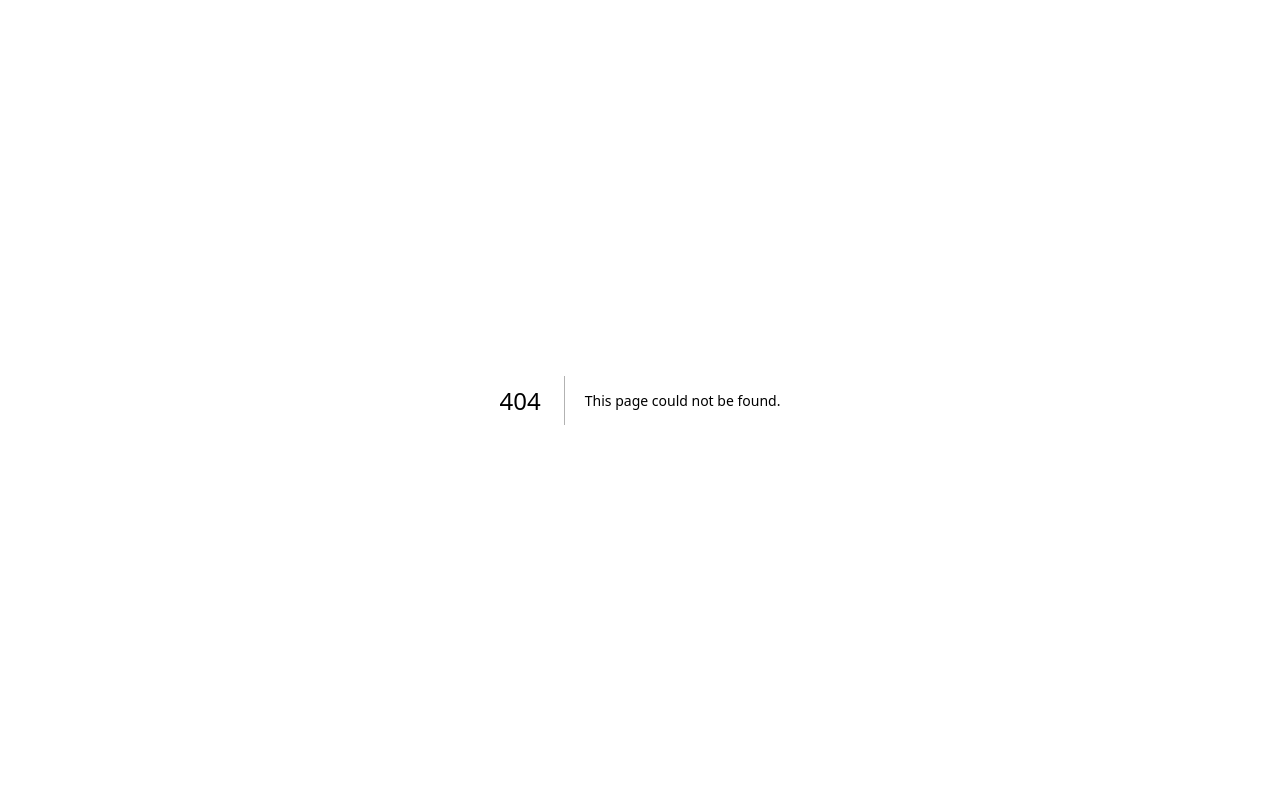
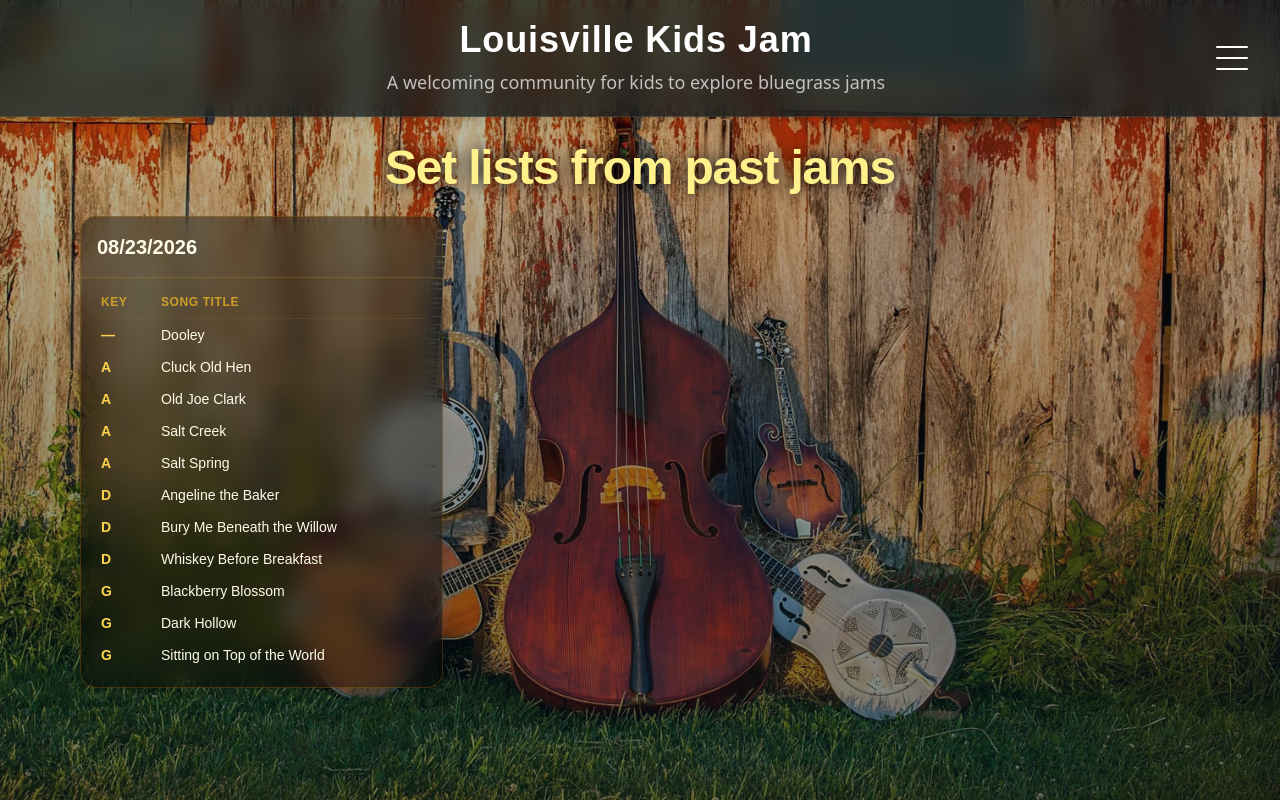
Before and after one commit to natalie-robinson/kids_jam, a Next.js app: page /setlists in a window 1280 px wide. Before the commit this address had no page. Built offline with nearby package versions, Linux system fonts and the light colour scheme.

Commit message:
adding set lists page with info from first jam

```diff
--- a/app/components/Navbar.tsx
+++ b/app/components/Navbar.tsx
@@ -9,8 +9,8 @@ const MENU_LINKS: NavLink[] = [
   { label: "Home", href: "/" },
   { label: "Song library", href: "/library" },
   { label: "Suggest a song", href: "/suggest" },
-  { label: "Contact", href: `mailto:${process.env.NEXT_PUBLIC_EMAIL}` },
-  { label: "Sign up for emails", href: "/signup", disabled: true },
+  { label: "Past set lists", href: "/setlists" },
+  { label: "Contact", href: `mailto:${process.env.NEXT_PUBLIC_EMAIL}` }
 ];
 
 export default function Navbar() {
--- a/app/page.tsx
+++ b/app/page.tsx
@@ -30,6 +30,7 @@ export default async function HomePage() {
       <div className="absolute top-28 left-1/2 -translate-x-1/2 md:left-20 md:translate-x-0 flex flex-col items-start gap-5 md:gap-8">
         <MusicNote type="triplet" label="Song library" href="/library" />
         <MusicNote type="beamed-eighth" label="Suggest a song" href="/suggest" />
+        <MusicNote type="eighth" label="Past set lists" href="/setlists" />
         <MusicNote type="quarter" label="Contact" href={`mailto:${process.env.NEXT_PUBLIC_EMAIL}`} />
       </div>
       {/* <MusicNote type="quarter" label="Sign up for emails" className="absolute top-[22rem] left-20" /> */}
--- /dev/null
+++ b/app/setlists/page.tsx
@@ -0,0 +1,107 @@
+'use client'
+
+import Background from "../components/Background";
+import { useState, useMemo } from 'react'
+import Navbar from "../components/Navbar";
+
+// --- SONG DICTIONARY (URL MAP) ---
+const SONGS_BY_DATE: Record<string, string[]> = {
+ "08/23/2026": [
+   "Salt Spring (A)",
+   "Angeline the Baker (D)",
+   "Salt Creek (A)",
+   "Whiskey Before Breakfast (D)",
+   "Blackberry Blossom (G)",
+   "Dark Hollow (G)",
+   "Cluck Old Hen (A)",
+   "Old Joe Clark (A)",
+   "Bury Me Beneath the Willow (D)",
+   "Sitting on Top of the World (G)",
+   "Dooley"
+ ]
+};
+
+// Helper to extract key from song title for sorting
+const songKey = (song: string) => {
+    if (!song.includes('(')) return "";
+    return song.match(/\(([^)]+)\)/)?.[1] ?? "";
+};
+
+// Helper to clean title (removes key from display name)
+const cleanTitle = (song: string) => {
+    return song.replace(/\s*\([^)]*\)/, '').trim();
+};
+
+export default function SetlistPage() {
+  const [searchQuery, setSearchQuery] = useState('')
+
+  // Transform dictionary into key-first sorted song list
+  const songs_by_date = useMemo(() => {
+    return Object.entries(SONGS_BY_DATE)
+      .map(([date, songs]) => ({
+        date: date,
+        songs: songs
+          .map((song) => ({
+            raw: song,
+            title: cleanTitle(song),
+            key: songKey(song)
+          }))
+          .sort((a, b) => {
+            // Sort by Key first
+            const keyCompare = a.key.localeCompare(b.key);
+            if (keyCompare !== 0) return keyCompare;
+            // Then sort by Title second
+            return a.title.localeCompare(b.title);
+          })
+      }))
+  }, []);
+
+  return (
+    <main className="relative min-h-svh">
+      <Background />
+      <Navbar />
+
+      <div className="container mx-auto px-4 pt-36 pb-16 relative z-10 max-w-6xl">
+        {/* Page Header */}
+        <div className="mb-6 text-center">
+          <h1 className="text-4xl md:text-5xl font-extrabold text-yellow-200 tracking-tight transition-all duration-300 [filter:drop-shadow(0_0_8px_rgba(0,0,0,0.95))]">
+            Set lists from past jams
+          </h1>
+        </div>
+
+        {/* Set List Grid */}
+        <div className="grid grid-cols-1 sm:grid-cols-2 lg:grid-cols-3 gap-4">
+          {songs_by_date.map((setlist) => (
+            <div key={setlist.date} className="bg-black/40 backdrop-blur-md border border-amber-500/20 rounded-2xl shadow-lg overflow-hidden">
+              <div className="p-4 border-b border-amber-500/20">
+                <h2 className="text-xl font-bold text-amber-50">{setlist.date}</h2>
+              </div>
+              <div className="p-4">
+                <table className="w-full text-left border-collapse">
+                  <thead>
+                    <tr className="border-b border-amber-500/10 text-xs uppercase tracking-wider text-amber-400/70">
+                      <th className="pb-2 pl-1 pr-3 w-16">Key</th>
+                      <th className="pb-2 pr-1">Song Title</th>
+                    </tr>
+                  </thead>
+                  <tbody className="divide-y-0">
+                    {setlist.songs.map((song) => (
+                      <tr key={song.raw} className="hover:bg-amber-500/5 transition-colors">
+                        <td className="py-1.5 pl-1 pr-3 text-amber-300 font-semibold text-sm">
+                          {song.key || "—"}
+                        </td>
+                        <td className="py-1.5 pr-1 text-amber-50 text-sm">
+                          {song.title}
+                        </td>
+                      </tr>
+                    ))}
+                  </tbody>
+                </table>
+              </div>
+            </div>
+          ))}
+        </div>
+      </div>
+    </main>
+  );
+}
```
